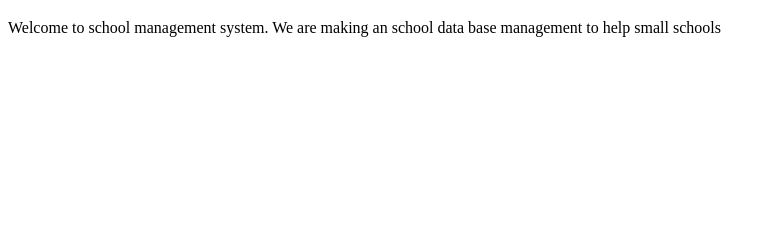
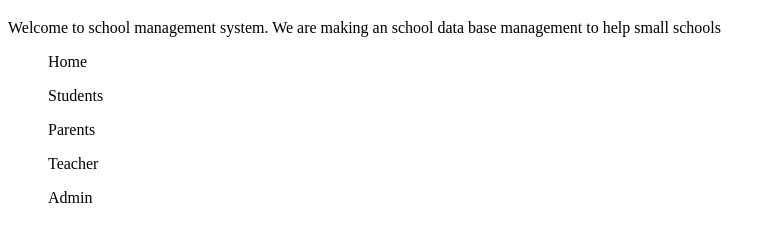
Before and after one commit to naguomsi/naguomsi, a plain HTML site: page index.html in a window 1280 px wide. Shown: the part 61-302 px from the top of the page, without its empty margins (0-776 px from the left). Drawn offline with Linux system fonts and the light colour scheme.

Commit message:
new div addition

```diff
--- a/index.html
+++ b/index.html
@@ -11,6 +11,13 @@
     <h1>This is an test Header file</h1>
     <p class="para1">Welcome to school management system. We are making an school data base management to help small schools
     </p>
+    <div class="test_div">
+        <ul class="li">Home</ul>
+        <ul class="li">Students</ul>
+        <ul class="li">Parents</ul>
+        <ul class="li">Teacher</ul>
+        <ul class="li">Admin</ul>
+    </div>
     <script src="app.js"></script>
 </body>
 </html>
```
